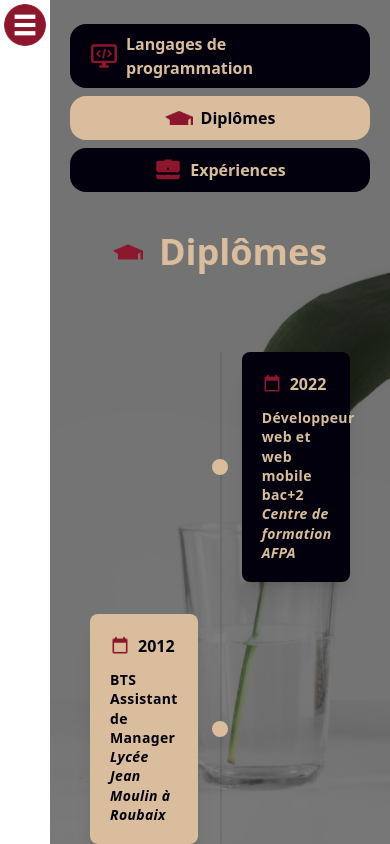
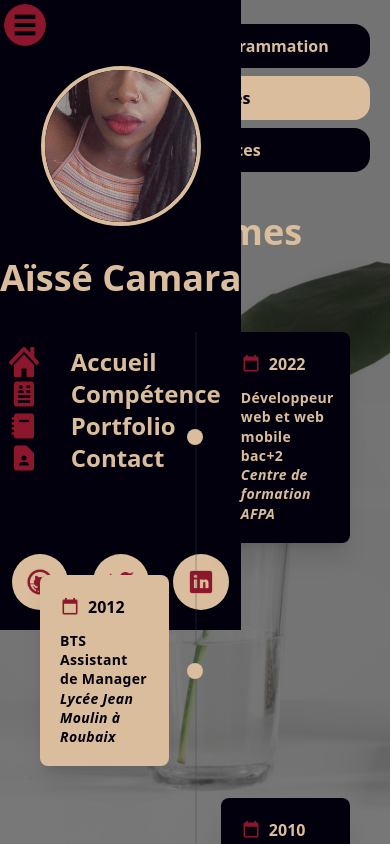
Before and after one commit to aisse59/portfolio_React_aisse, a React (Create React App) app: page /diplomes in a window 390 px wide. Built offline with nearby package versions, Linux system fonts and the light colour scheme.

Commit message:
Création du component MenuResponsive

```diff
--- a/src/App.js
+++ b/src/App.js
@@ -10,6 +10,7 @@ import Diplome from "./components/diplome/Diplome";
 import Experiences from "./components/experiences/Experiences";
 import Contact from "./pages/Contact";
 import "./responsive.css";
+import MenuResponsive from "./components/menu_responsive/MenuResponsive";
 
 
 
@@ -24,6 +25,7 @@ function App() {
     <div className="flex-1 bg-cover bg-black h-screen " style={{backgroundImage: `url(${ImgBG})`,  overflowY: 'auto'}}>
         {/* background opacity */}
         <div className="inset-0 bg-opacity-50 bg-black h-screen" style={{ overflowY: 'auto'}}>
+          <MenuResponsive/>
           <Routes>
             <Route exact path="/" element={<Navigate replace to="/accueil" />} />
             <Route path="/accueil" element={<Home/>}/>
--- a/src/components/menu/Menu.component.js
+++ b/src/components/menu/Menu.component.js
@@ -1,7 +1,7 @@
 import React, { useEffect, useState } from "react";
 import { Link } from "react-router-dom";
+import '../../App.css';
 import aisse from '../../images/aisse.jpg';
-import '../../App.css';
 import accueil from '../../icons/Home.svg';
 import competences from '../../icons/Competences.svg';
 import portfolio from '../../icons/Portfolio.svg';
@@ -10,8 +10,7 @@ import twitter from '../../icons/Twitter.svg';
 import github from '../../icons/GitHub.svg';
 import linkedin from '../../icons/LinkedIn.svg';
 import copyright from '../../icons/Copyright.svg';
-import menu from '../../icons/Xbox Menu.svg';
-import close from '../../icons/Close.svg';
+
 
 import './Menu.style.css';
 
@@ -22,16 +21,14 @@ const Menu = () => {
    const linkedinProfilLink = 'https://www.linkedin.com/in/a%C3%AFss%C3%A9-camara-468a97215';
 
    const [linkActive, setLinkActive] = useState();
-   const [clicked, setClicked] =useState(false);
+
 
    const handleClick = (name) => {
     setLinkActive(name);
 
    }
 
-   const handleChange = () => {
-    setClicked(!clicked)
-   }
+
 
    useEffect(() => {
 
@@ -49,7 +46,6 @@ const Menu = () => {
 
 
     return (
-      <>
 
     <nav id="menu" className="bg-primary w-1/4 h-screen ">
         <div  className="flex flex-col justify-around fixed bg-primary w-1/4 h-screen pb-2">
@@ -141,12 +137,8 @@ const Menu = () => {
 
 
     </nav>
-    <div id="mobile" onClick={handleChange}>
-        <div id="bar" className={clicked ? 'close-menu' : 'open-menu'}>
-            {clicked ? <img src={close} alt="close" /> : <img src={menu} alt="menu" />}
-        </div>
-    </div>
-      </>
+
+
     );
 }
 
--- a/src/components/menu/Menu.style.css
+++ b/src/components/menu/Menu.style.css
@@ -1,15 +1,3 @@
 .active {
     color: #A6756A;
 }
-
-
-#mobile {
-    display: none;
-}
-
-@media screen and (max-width: 1024px) {
-
-    #mobile {
-        display: block;
-    }
-}
--- /dev/null
+++ b/src/components/menu_responsive/MenuResponsive.css
@@ -0,0 +1,27 @@
+#mobile {
+    display: none;
+}
+
+#navbar {
+    display: none;
+}
+
+@media screen and (max-width: 1024px) {
+
+    #mobile {
+        display: block;
+    }
+
+    #navbar {
+        display: block;
+        position: fixed;
+        background:  #02000D;
+
+    }
+
+   #navbar.active {
+    right: 0px;
+   }
+
+
+}
--- /dev/null
+++ b/src/components/menu_responsive/MenuResponsive.js
@@ -0,0 +1,140 @@
+import React, { useEffect, useState } from "react";
+import { Link } from "react-router-dom";
+import './MenuResponsive.css';
+import menu from '../../icons/Xbox Menu.svg';
+import close from '../../icons/Close.svg';
+import aisse from '../../images/aisse.jpg';
+import accueil from '../../icons/Home.svg';
+import competences from '../../icons/Competences.svg';
+import portfolio from '../../icons/Portfolio.svg';
+import contact from '../../icons/Contact.svg';
+import twitter from '../../icons/Twitter.svg';
+import github from '../../icons/GitHub.svg';
+import linkedin from '../../icons/LinkedIn.svg';
+
+
+const MenuResponsive = () => {
+
+    const [clicked, setClicked] =useState(false);
+
+    const handleChange = () => {
+        setClicked(!clicked)
+       }
+
+       const githubProfilLink = 'https://github.com/aisse59';
+       const twitterProfilLink = 'https://twitter.com/aisse59';
+       const linkedinProfilLink = 'https://www.linkedin.com/in/a%C3%AFss%C3%A9-camara-468a97215';
+
+       const [linkActive, setLinkActive] = useState();
+
+
+       const handleClick = (name) => {
+        setLinkActive(name);
+
+       }
+
+       useEffect(() => {
+
+        const currentPath = window.location.pathname;
+        if ( currentPath === '/accueil') {
+            setLinkActive('accueil');
+        } else if ( currentPath === '/competences') {
+            setLinkActive('competences');
+        } else if ( currentPath === '/portfolio') {
+            setLinkActive('portfolio');
+        } else if ( currentPath === '/contact') {
+            setLinkActive('contact');
+        }
+       }, []);
+
+    return (
+        <nav id="navbar">
+            {/* MenuResponsive */}
+            <div id="mobile" onClick={handleChange}>
+                <div id="bar" className={clicked ? 'close-menu' : 'open-menu'}>
+                    {clicked ? <img src={close} alt="close" /> : <img src={menu} alt="menu" />}
+                </div>
+            </div>
+            {/* div image et nom,prenom */}
+            <div className="grid justify-items-center gap-8 ">
+                <img src={aisse} alt="aisse" className="w-40 h-40 border-4 rounded-full  border-quaternary object-cover mt-4" />
+                <h1 className=" text-center text-quaternary font-semibold text-4xl mb-12" >Aïssé Camara</h1>
+            </div>
+
+            {/* liste naviagation */}
+            <div className="text-quaternary grid justify-items-center  ">
+                <ul className={clicked ? "active" : "#navbar"}   >
+                    <li >
+                        <Link
+                            to="/accueil"
+                            className={ linkActive === "accueil"
+                            ? 'flex flex-row gap-8 text-2xl font-semibold hover:text-tertiary duration-700 active'
+                            : 'flex flex-row gap-8 text-2xl font-semibold hover:text-tertiary duration-700 '}
+                            onClick={() => handleClick('accueil')}
+                            >
+                            <img src={accueil} alt="accueil svg" />
+                            <span
+                            >Accueil</span>
+                        </Link>
+                    </li>
+                    <li >
+                        <Link
+                            to="/competences"
+                            className={ linkActive === "competences"
+                            ?' flex flex-row gap-8 text-2xl font-semibold hover:text-tertiary duration-700 active'
+                            : 'flex flex-row gap-8 text-2xl font-semibold hover:text-tertiary duration-700 '}
+                            onClick={() => handleClick('competences')}
+                            >
+                            <img src={competences} alt="competence svg" />
+                            <span >Compétences</span>
+                        </Link>
+                    </li>
+                    <li >
+                        <Link
+                            to="/portfolio"
+                            className={ linkActive === "portfolio"
+                            ?' flex flex-row gap-8 text-2xl font-semibold hover:text-tertiary duration-700 active'
+                            : 'flex flex-row gap-8 text-2xl font-semibold hover:text-tertiary duration-700 '}
+                            onClick={() => handleClick('portfolio')}
+                            >
+                            <img src={portfolio} alt="portfolio svg" />
+                            <span>Portfolio</span>
+                        </Link>
+                    </li>
+                    <li >
+                        <Link
+                            to="/contact"
+                            className={ linkActive === "contact" ?' flex flex-row gap-8 text-2xl font-semibold hover:text-tertiary duration-700 active': 'flex flex-row gap-8 text-2xl font-semibold hover:text-tertiary duration-700 '}
+                            onClick={() => handleClick('contact')}
+                            >
+                            <img src={contact} alt="contact svg" />
+                            <span>Contact</span>
+                        </Link>
+                    </li>
+                </ul>
+            </div>
+
+                {/* RESEAUX SOCIAUX */}
+            <div className="flex flex-row justify-around mt-20 mb-5">
+                <div className="w-14 h-14 bg-quaternary rounded-full grid place-items-center ">
+                    <a href={githubProfilLink} target="_blank" rel="noopener noreferrer">
+                        <img src={github} alt="github svg"  />
+                    </a>
+                </div>
+                <div className="w-14 h-14 bg-quaternary rounded-full grid place-items-center ">
+                    <a href={twitterProfilLink} target="_blank" rel="noopener noreferrer">
+                        <img src={twitter} alt="twitter svg" />
+                    </a>
+                </div>
+                <div className="w-14 h-14 bg-quaternary rounded-full grid place-items-center ">
+                    <a href={linkedinProfilLink} target="_blank" rel="noopener noreferrer">
+                        <img src={linkedin} alt="linkedin svg" />
+                    </a>
+                </div>
+            </div>
+        </nav>
+
+     );
+}
+
+export default MenuResponsive;
```
